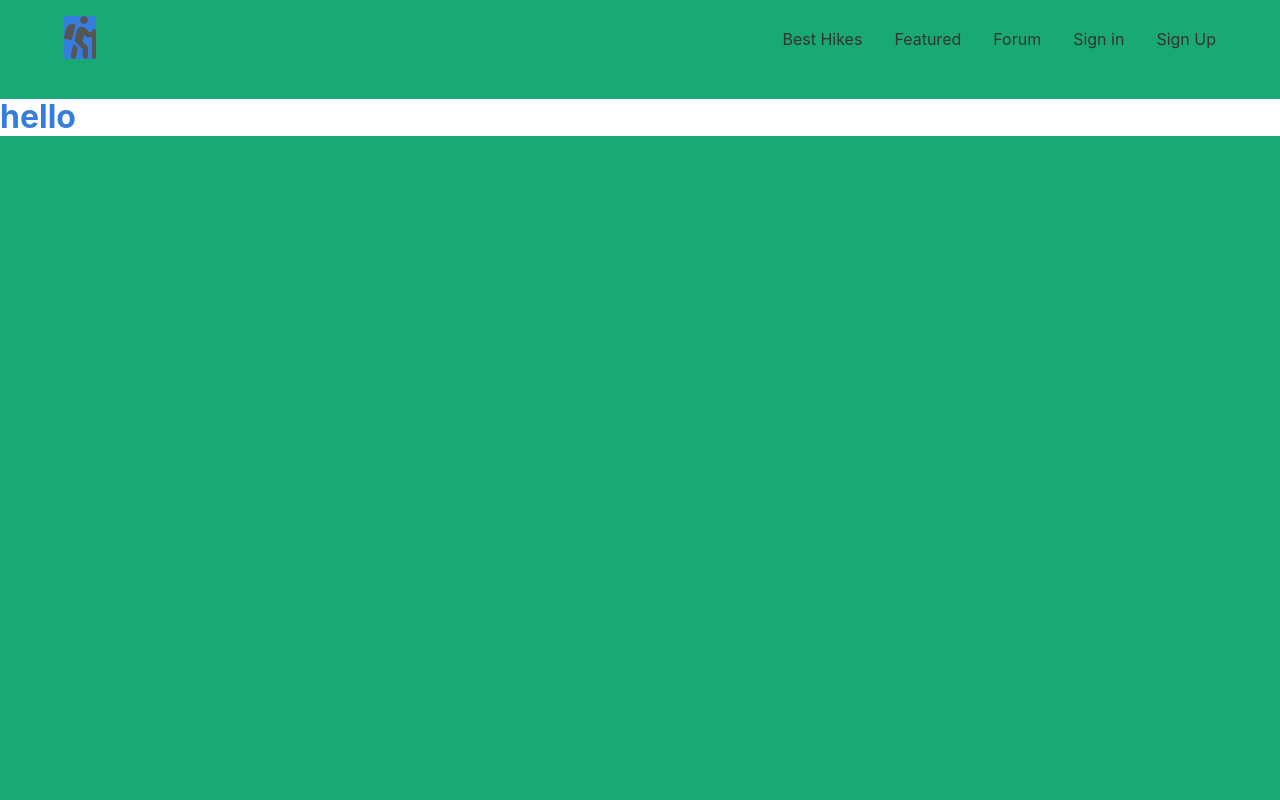
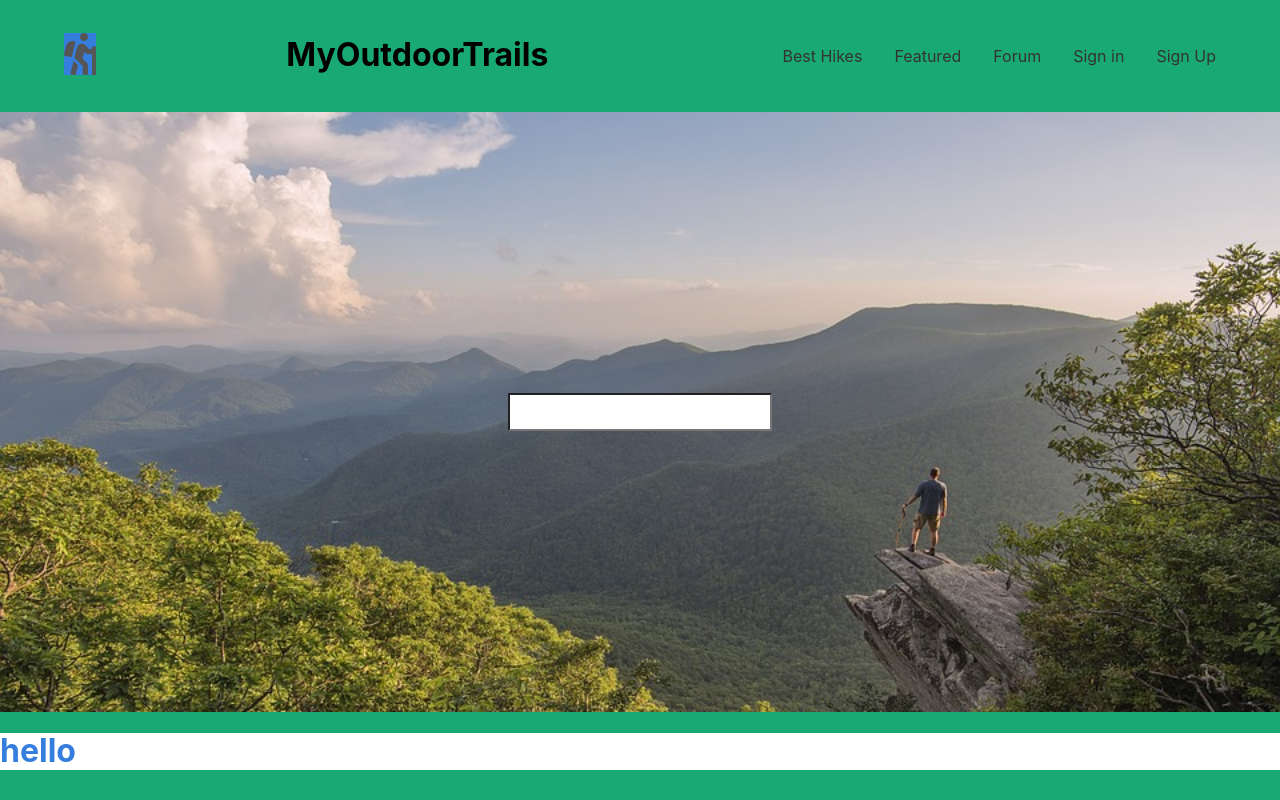
Before and after one commit to ColtonHibbert/myoutdoortrails, a React (Create React App) app: page / in a window 1280 px wide. Built offline with nearby package versions, Linux system fonts and the light colour scheme.

Commit message:
Hero Layout and searchbar

```diff
--- /dev/null
+++ b/src/components/CenterSection.js
@@ -0,0 +1,11 @@
+import React from 'react';
+
+export const CenterSection = (props) => {
+    return (
+        <div>
+            {props.children}
+        </div>
+    )
+}
+
+export default CenterSection;
--- /dev/null
+++ b/src/components/Hero.js
@@ -0,0 +1,11 @@
+import React from 'react';
+
+export const Hero = (props) => {
+    return (
+        <div className="hero flex justify-center items-center">
+            {props.children}
+        </div>
+    )
+}
+
+export default Hero;
--- /dev/null
+++ b/src/components/HeroSearch.js
@@ -0,0 +1,12 @@
+import React from 'react';
+
+export const HeroSearch = (props) => {
+    return (
+        <div>
+        <input className="h2 w5 bg-white">
+        </input>
+        </div>
+    )
+}
+
+export default HeroSearch;
--- /dev/null
+++ b/src/components/HikesNearYouList.js
@@ -0,0 +1,10 @@
+import React from 'react';
+
+export const HikesNearYouList = () => {
+    return (
+        <div>
+        </div>
+    )
+}
+
+export default HikesNearYouList;
--- a/src/components/Navigation.js
+++ b/src/components/Navigation.js
@@ -9,6 +9,7 @@ export const Navigation = () => {
                         <svg aria-hidden="true"  focusable="false" data-prefix="fas" data-icon="hiking" class="bg-blue" role="img" xmlns="http://www.w3.org/2000/svg" viewBox="0 0 384 512"><path fill="currentColor" d="M80.95 472.23c-4.28 17.16 6.14 34.53 23.28 38.81 2.61.66 5.22.95 7.8.95 14.33 0 27.37-9.7 31.02-24.23l25.24-100.97-52.78-52.78-34.56 138.22zm14.89-196.12L137 117c2.19-8.42-3.14-16.95-11.92-19.06-43.88-10.52-88.35 15.07-99.32 57.17L.49 253.24c-2.19 8.42 3.14 16.95 11.92 19.06l63.56 15.25c8.79 2.1 17.68-3.02 19.87-11.44zM368 160h-16c-8.84 0-16 7.16-16 16v16h-34.75l-46.78-46.78C243.38 134.11 228.61 128 212.91 128c-27.02 0-50.47 18.3-57.03 44.52l-26.92 107.72a32.012 32.012 0 0 0 8.42 30.39L224 397.25V480c0 17.67 14.33 32 32 32s32-14.33 32-32v-82.75c0-17.09-6.66-33.16-18.75-45.25l-46.82-46.82c.15-.5.49-.89.62-1.41l19.89-79.57 22.43 22.43c6 6 14.14 9.38 22.62 9.38h48v240c0 8.84 7.16 16 16 16h16c8.84 0 16-7.16 16-16V176c.01-8.84-7.15-16-15.99-16zM240 96c26.51 0 48-21.49 48-48S266.51 0 240 0s-48 21.49-48 48 21.49 48 48 48z"></path></svg>
                     </div>
                 </a>
+                <h1>MyOutdoorTrails</h1>
                 <div class="db dtc-l v-mid w-100 w-75-l tc tr-l">
                     <a class="link dim dark-gray f6 f5-l dib mr3 mr4-l" href="#" title="Best Hikes">Best Hikes</a>
                     <a class="link dim dark-gray f6 f5-l dib mr3 mr4-l" href="#" title="Featured">Featured</a>
--- a/src/containers/App.js
+++ b/src/containers/App.js
@@ -1,9 +1,14 @@
 import React, { Component } from 'react';
 import 'tachyons';
+import '../services/styles.css';
 import 'redux';
 import { connect } from 'react-redux';
 import { store } from '../index.js';
 import Navigation from '../components/Navigation.js';
+import Hero from '../components/Hero.js';
+import HeroSearch from '../components/HeroSearch.js';
+import CenterSection from '../components/CenterSection.js';
+import HikesNearYouList from '../components/HikesNearYouList.js';
 import {
   showText,
 } from '../services/actions.js';
@@ -28,6 +33,12 @@ class App extends Component {
         className="min-vh-100 bg-green"
       >
         <Navigation />
+        <Hero>
+          <HeroSearch></HeroSearch>
+        </Hero>
+        <CenterSection>
+          <HikesNearYouList />
+        </CenterSection>
         <h1 className="bg-white blue"
           onClick={this.props.showText}
         >{this.props.text}</h1>
--- /dev/null
+++ b/src/services/styles.css
@@ -0,0 +1,10 @@
+
+.hero {
+	/*display: flex;*/
+	width: 100vw;
+	height: 75vh;
+	background-image: url(hiking-cliff-point.jpg);
+	background-size: cover;
+	background-position: center;
+	background-repeat: no-repeat;
+}
```
Also changed, not shown: src/services/hiking-cliff-point.jpg (added).
